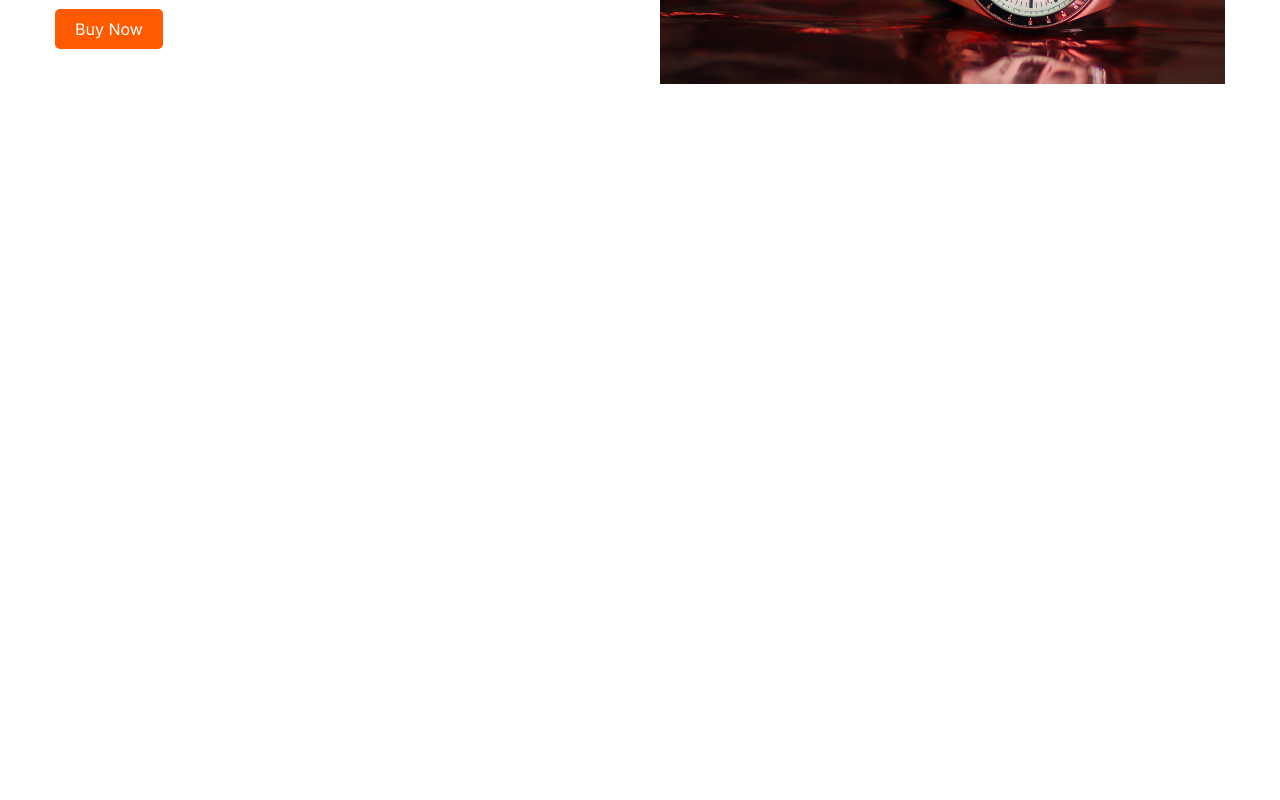
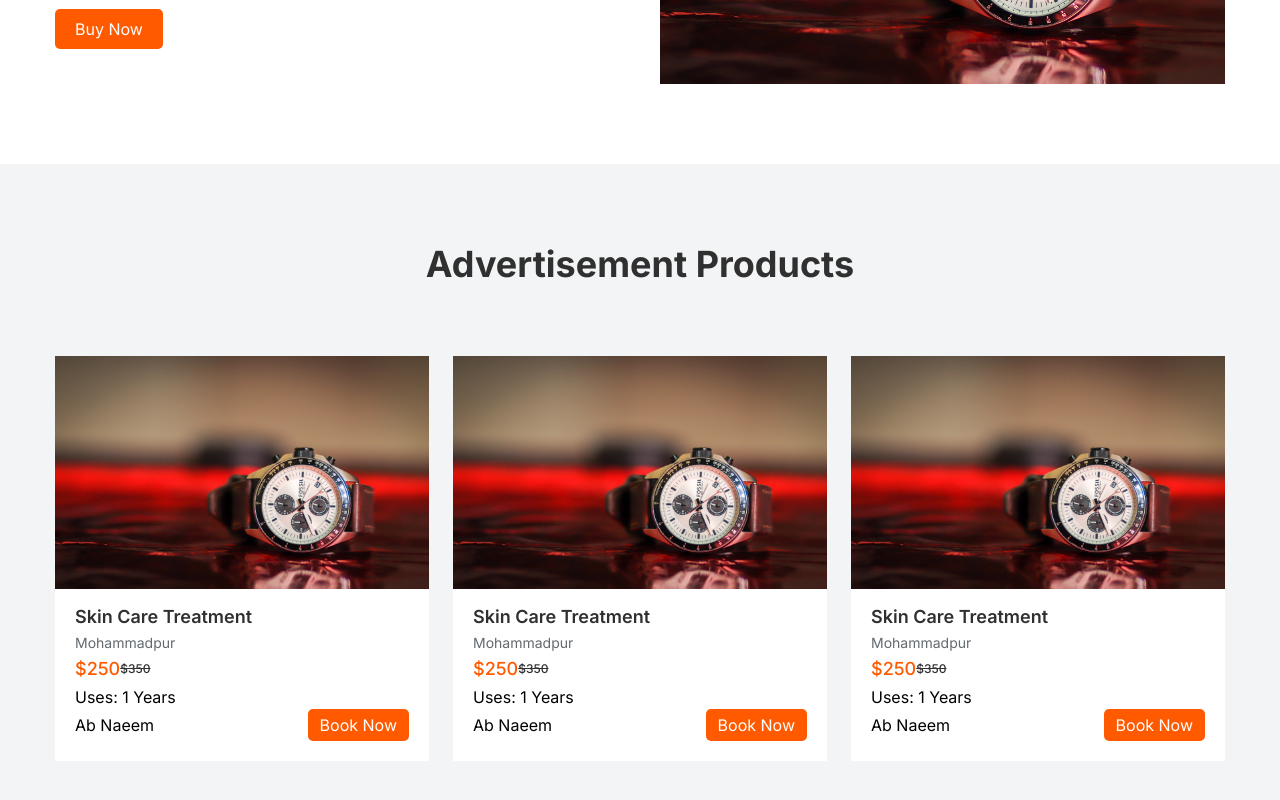
Before and after one commit to nwebpro/time-watch-client, a React (Create React App) app: page / in a window 1280 px wide. Shown: the part 384-1184 px from the top of the page. Before the commit the page ends 800 px from the top, so only its background shows below. Built offline with nearby package versions, Linux system fonts and the light colour scheme.

Commit message:
advertisements section added

```diff
--- /dev/null
+++ b/src/Hooks/useSetTitle.js
@@ -0,0 +1,9 @@
+import { useEffect } from "react"
+
+const useSetTitle = title => {
+    useEffect(() => {
+        document.title = `${title} - The World's Leading Watch Market`
+    }, [title])
+}
+
+export default useSetTitle
--- /dev/null
+++ b/src/Pages/Home/Advertisements/Advertisement.jsx
@@ -0,0 +1,31 @@
+import React from 'react';
+import hero from '../../../assets/image/hero.jpg'
+import { Link } from 'react-router-dom'
+import Button from '../../../Components/Button/Button';
+
+const Advertisement = () => {
+    return (
+        <div>
+            <img src={ hero } alt="" />
+            <div className='bg-white p-5'>
+                <h3 className='text-theme-text font-poppins font-semibold text-lg leading-4 mb-2'>Skin Care Treatment</h3>
+                <p className='text-sm text-theme-body mb-2'>Mohammadpur</p>
+                <div className='flex'>
+                    <p className='text-theme-primary text-lg leading-4 font-medium mb-2'>$250</p>
+                    <p className='text-theme-text line-through text-xs leading-4 font-medium mb-2'>$350</p>
+                </div>
+                <p>Uses: 1 Years</p>
+                <div className='flex justify-between items-center'>
+                    <div>
+                        <h2>Ab Naeem</h2>
+                    </div>
+                    <Link to='/'>
+                        <Button btnText={'Book Now'} classes={'py-1 px-3'} />
+                    </Link>
+                </div>
+            </div>
+        </div>
+    );
+};
+
+export default Advertisement;
--- /dev/null
+++ b/src/Pages/Home/Advertisements/Advertisements.jsx
@@ -0,0 +1,21 @@
+import React from 'react';
+import Advertisement from './Advertisement';
+
+const Advertisements = () => {
+    return (
+        <section className='bg-theme-secondary px-4 md:px-0 py-20'>
+            <div className='container mx-auto'>
+                <h2 className="text-center font-poppins text-theme-text font-bold text-4xl leading-10 mb-[72px]">Advertisement Products</h2>
+                <div className='grid grid-cols-1 md:grid-cols-2 lg:grid-cols-3 gap-6'>
+                    {
+                        [...Array(3)].map((_, i) => (
+                            <Advertisement key={ i } />
+                        ))
+                    }
+                </div>
+            </div>
+        </section>
+    );
+};
+
+export default Advertisements;
--- a/src/Pages/Home/Hero/Hero.jsx
+++ b/src/Pages/Home/Hero/Hero.jsx
@@ -1,15 +1,18 @@
 import React from 'react';
 import hero from '../../../assets/image/hero.jpg'
-import Button from '../../../Components/Button/Button';
+import Button from '../../../Components/Button/Button'
+import { Link } from 'react-router-dom'
 
 const Hero = () => {
     return (
-        <section className='container mx-auto py-10 px-4 md:px-0'>
+        <section className='container mx-auto pt-10 pb-20 px-4 md:px-0'>
             <div className='grid grid-cols-1 lg:grid-cols-2 gap-10 items-center'>
                 <div>
                     <h3 className='text-4xl font-bold leading-10 mb-5'>Find your dream watch on the leading marketplace for luxury watches.</h3>
                     <p className='text-base text-theme-body leading-7 mb-5'>Globally streamline fully researched total linkage for wireless materials. Quickly myocardinate market positioning ideas after maintainable models. Distinctively exploit.</p>
-                    <Button btnText={'Buy Now'} classes={'py-2 px-5'} />
+                    <Link to='/products'>
+                        <Button btnText={'Buy Now'} classes={'py-2 px-5'} />
+                    </Link>
                 </div>
                 <div>
                     <img src={ hero } alt="" />
--- a/src/Pages/Home/Home/Home.jsx
+++ b/src/Pages/Home/Home/Home.jsx
@@ -1,10 +1,14 @@
 import React from 'react';
+import useSetTitle from '../../../Hooks/useSetTitle';
+import Advertisements from '../Advertisements/Advertisements';
 import Hero from '../Hero/Hero';
 
 const Home = () => {
+    useSetTitle('Home')
     return (
         <>
             <Hero />
+            <Advertisements />
         </>
     );
 };
```
